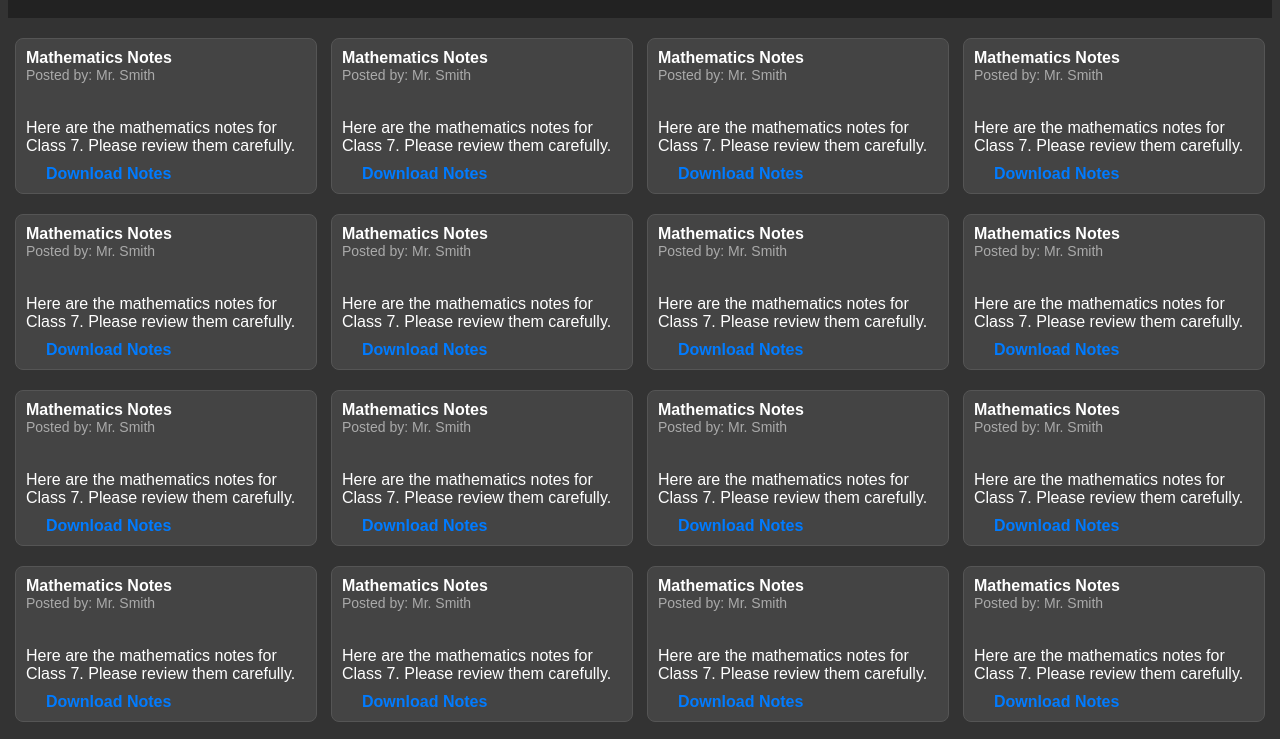
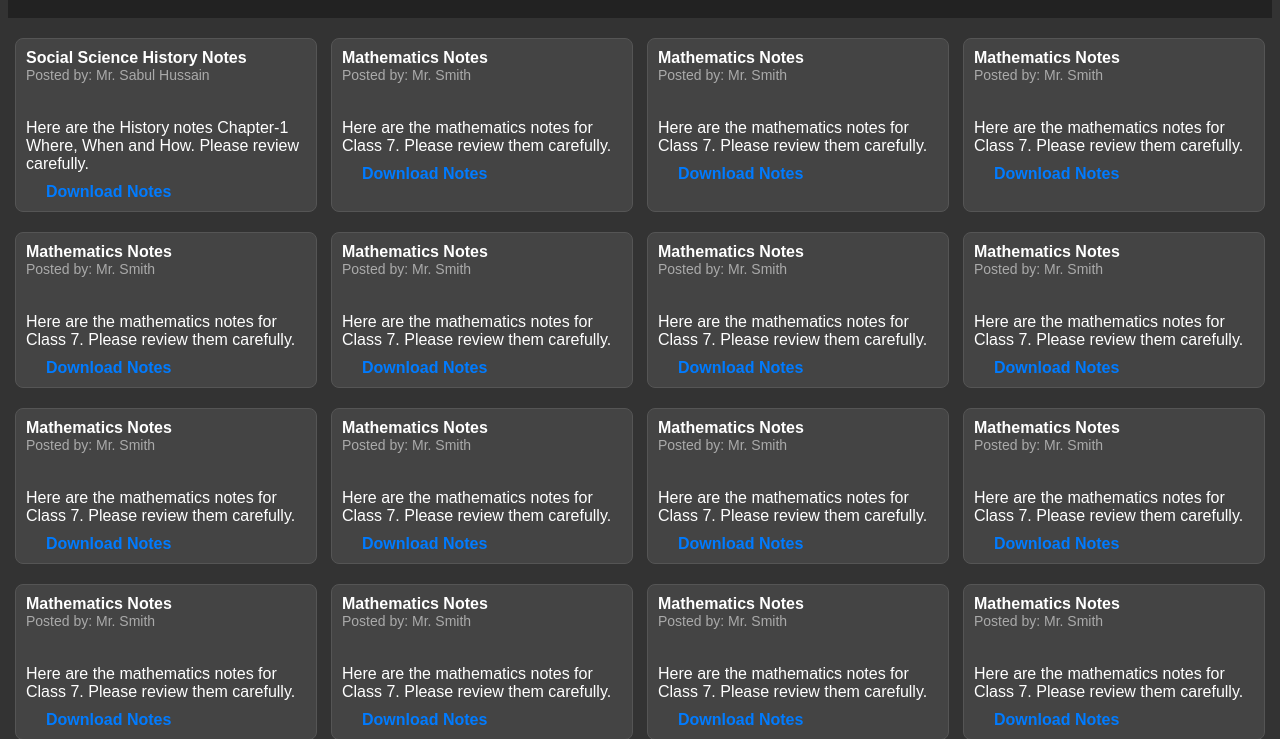
Before and after one commit to tawhid012/ParamountNotes, a plain HTML site: page class7students.html in a window 1280 px wide. Shown: the part 76-815 px from the top of the page. Drawn offline with Linux system fonts and the light colour scheme.

Commit message:
Update class7students.html

```diff
--- a/class7students.html
+++ b/class7students.html
@@ -95,12 +95,12 @@
     <!-- Sample note -->
     <div class="note">
       <div class="note-header">
-        <h2>Mathematics Notes</h2>
-        <p>Posted by: Mr. Smith</p>
-      </div>
-      <div class="note-content">
-        <p>Here are the mathematics notes for Class 7. Please review them carefully.</p>
-        <a href="math_notes_class7.pdf" download>Download Notes</a>
+        <h2>Social Science History Notes</h2>
+        <p>Posted by: Mr. Sabul Hussain</p>
+      </div>
+      <div class="note-content">
+        <p>Here are the History notes Chapter-1 Where, When and How. Please review  carefully.</p>
+        <a href="Class8_History_Chapter1.pdf" download>Download Notes</a>
       </div>
         </div>
         <div class="note">
```
